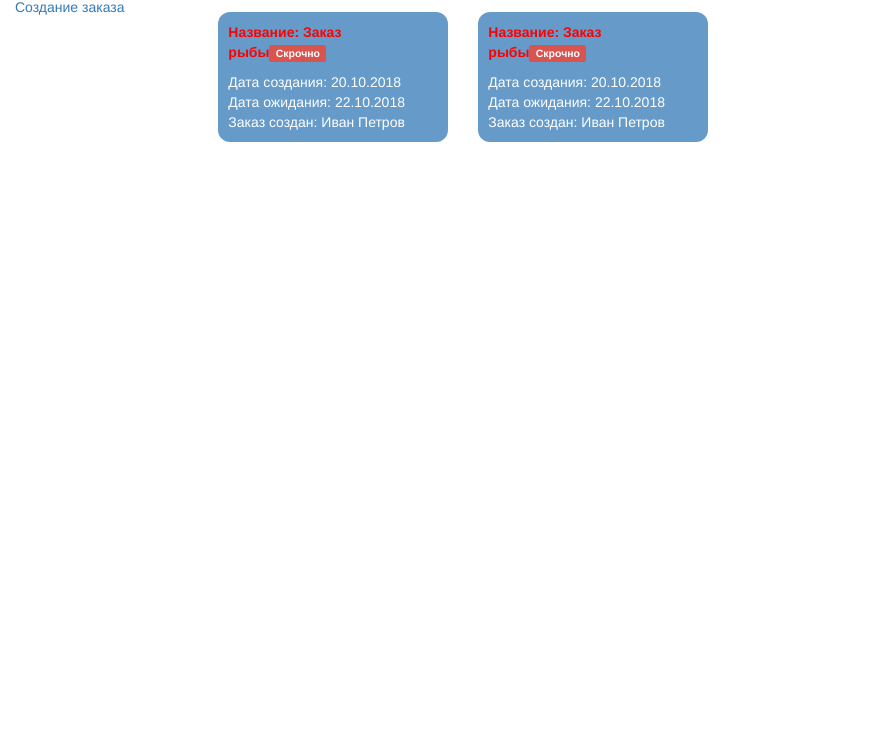
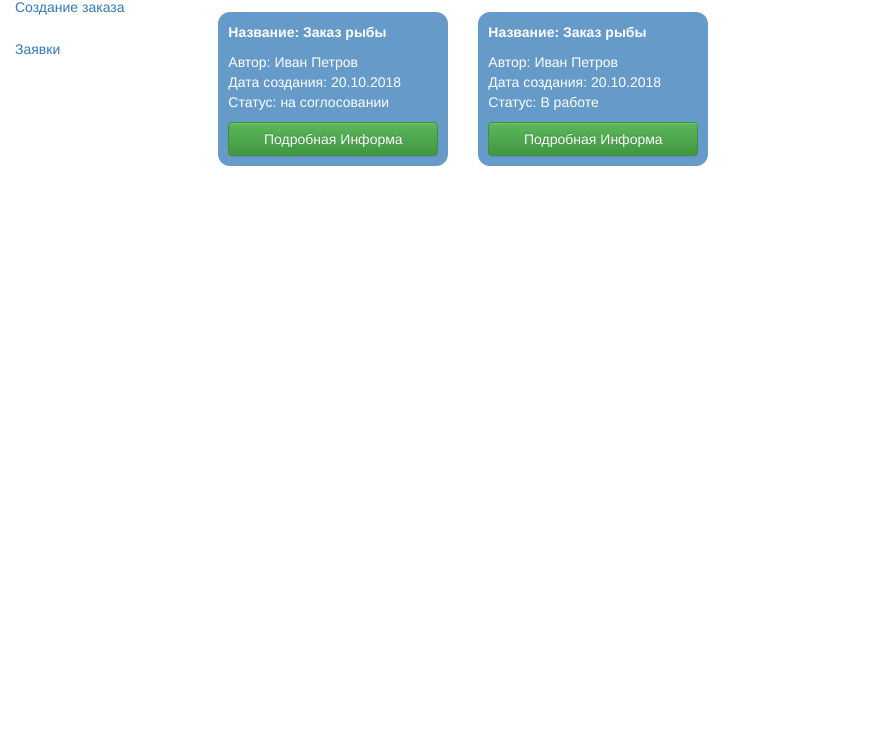
Before and after one commit to BelyaevIgorYurievich/creat__purchase, a React app: page / in a window 1280 px wide. Shown: the part 55-800 px from the top of the page, without its empty margins (0-870 px from the left). Built offline with nearby package versions, Linux system fonts and the light colour scheme; some packages are replaced by stand-ins of ours.

Commit message:
Добавляет новый таб Заявки + доработки компонента ItemList

```diff
--- a/package.json
+++ b/package.json
@@ -28,7 +28,7 @@
   "author": "",
   "license": "ISC",
   "dependencies": {
-    "babel-core": "^6.26.0",
+    "babel-core": "^6.26.3",
     "babel-jest": "^22.4.3",
     "babel-loader": "^7.1.2",
     "babel-plugin-transform-decorators-legacy": "^1.3.4",
@@ -45,7 +45,7 @@
     "formik": "^0.11.11",
     "html-webpack-plugin": "^2.30.1",
     "jest": "^22.4.3",
-    "less": "^3.0.0-alpha.3",
+    "less": "^3.0.2",
     "less-loader": "^4.0.5",
     "moment": "^2.18.1",
     "react": "^16.0.0",
--- a/source/App.js
+++ b/source/App.js
@@ -1,31 +1,43 @@
 import React from 'react'
+import PropTypes from 'prop-types'
 import { Tab, Row, Nav, NavItem, Col } from 'react-bootstrap'
+import { connect } from 'react-redux';
 
-import OrdersList from 'OrdersList'
+import ItemList from 'ItemList'
 import CreatOrder from 'CreatOrder'
 
 import './style.less'
 
 
-export default class App extends React.Component {
+class App extends React.Component {
 
   render() {
+
+    const {
+      orders,
+      applications
+    } = this.props
+
     return (
-      <Tab.Container defaultActiveKey="my_order">
-        <Row className="clearfix">
+      <Tab.Container defaultActiveKey='orders_list'>
+        <Row className='clearfix'>
           <Col sm={2}>
-            <Nav bsStyle="pills" stacked>
-              <NavItem eventKey="my_order">Мои заказы</NavItem>
-              <NavItem eventKey="creat_order">Создание заказа</NavItem>
+            <Nav bsStyle='pills' stacked>
+              <NavItem eventKey='orders_list'>Заказы</NavItem>
+              <NavItem eventKey='creat_order'>Создание заказа</NavItem>
+              <NavItem eventKey='application_list'>Заявки</NavItem>
             </Nav>
           </Col>
           <Col sm={10}>
             <Tab.Content animation>
-              <Tab.Pane eventKey="my_order">
-                <OrdersList/>
+              <Tab.Pane eventKey='orders_list'>
+                <ItemList titel='Заказы' items={orders}/>
               </Tab.Pane>
-              <Tab.Pane eventKey="creat_order">
+              <Tab.Pane eventKey='creat_order'>
                 <CreatOrder/>
+              </Tab.Pane>
+              <Tab.Pane eventKey='application_list'>
+                <ItemList titel='Заявки' items={applications}/>
               </Tab.Pane>
             </Tab.Content>
           </Col>
@@ -34,3 +46,15 @@ export default class App extends React.Component {
     )
   }
 }
+
+App.propTypes = {
+  orders: PropTypes.array,
+  applications: PropTypes.array,
+}
+
+export default connect(
+  (store) => ({
+    orders: store.orderReducer.orders,
+    applications: store.applicationsReducer.applications,
+  })
+)(App);
--- a/source/index.js
+++ b/source/index.js
@@ -4,7 +4,7 @@ import { AppContainer } from 'react-hot-loader';
 import { combineReducers, createStore } from 'redux';
 import { Provider } from 'react-redux';
 
-import store from './store';
+import store from 'Store';
 import App from './App.js';
 
 const rootEl = document.getElementById('root');
--- /dev/null
+++ b/source/item_list/index.js
@@ -0,0 +1,46 @@
+import React from 'react'
+import { Row, Col } from 'react-bootstrap'
+import PropTypes from 'prop-types'
+
+import Item from './item'
+
+import './style.less'
+
+export default class ItemList extends React.Component {
+
+  render() {
+
+    const {
+      items,
+      titel,
+      titelEmpty
+      } = this.props
+
+    return (
+      <div>
+        <div className="tab-name">{titel}</div>
+          {
+            items.length ? <div className='orders'>
+              {
+                items.map((item) => {
+                  return <Item key={item.id} item={item}/>
+                })
+              }
+            </div> : <div className='no-orders'>{titelEmpty}</div>
+          }
+      </div>
+    )
+  }
+}
+
+ItemList.defaultProps = {
+  items: [],
+  titel: '',
+  titelEmpty: 'Список пуст'
+}
+
+ItemList.PropTypes = {
+  items: PropTypes.array,
+  titel: PropTypes.string,
+  titelEmpty: PropTypes.string
+}
--- /dev/null
+++ b/source/item_list/item/index.js
@@ -0,0 +1,43 @@
+import React from 'react'
+import PropTypes from 'prop-types'
+import { Label, Button } from 'react-bootstrap'
+
+import './style.less'
+
+export default class Item extends React.PureComponent {
+
+  render() {
+    const {
+      item:{
+        name,
+        dateCreate,
+        status,
+        userName,
+        label
+      }
+    } = this.props
+
+    return (
+      <div className="order">
+        <div className="order__name">Название: {name}</div>
+        <div className="order__row">Автор: {userName}</div>
+        <div className="order__row">Дата создания: {dateCreate}</div>
+        <div className="order__row">Статус: {status}</div>
+        <Button block bsStyle="success">Подробная Информа</Button>
+      </div>
+    )
+  }
+}
+
+Item.defaultProps = {
+  label: ''
+};
+
+Item.propTypes = {
+  id: PropTypes.string,
+  name: PropTypes.string,
+  dateCreate: PropTypes.string,
+  userName: PropTypes.string,
+  status: PropTypes.string,
+  label: PropTypes.string
+}
--- a/source/orders_list/order/style.less
+++ b/source/item_list/item/style.less
@@ -6,7 +6,6 @@
     color: white;
     padding: 10px;
     border-radius: 12px;
-    cursor: pointer;
 
     &__name {
         font-weight: 600;
@@ -19,6 +18,9 @@
 
     &__row {
         display: block;
+        &:last-of-type{
+            margin-bottom: 10px;
+        }
     }
 
 }
--- a/source/orders_list/style.less
+++ b/source/item_list/style.less
@@ -1,6 +1,7 @@
 .orders {
     display: flex;
     flex-wrap: wrap;
+}
 
 .no-orders {
     text-align: center;
@@ -10,7 +11,6 @@
     justify-content: center;
     align-items: center;
 }
-}
 
 .tab-name {
     font-weight: 600;
--- a/source/orders_list/index.js
+++ /dev/null
@@ -1,46 +0,0 @@
-import React from 'react'
-import { Row, Col } from 'react-bootstrap'
-import { connect } from 'react-redux';
-import { bindActionCreators } from 'redux';
-import PropTypes from 'prop-types'
-
-import Order from './order'
-
-import './style.less'
-
-class OrdersList extends React.Component {
-
-  render() {
-
-    const { orders } = this.props
-
-    return (
-      <div>
-        <div className="tab-name">Заказы</div>
-          {
-            orders.length ? <div className='orders'>
-              {
-                orders.map((item) => {
-                  return <Order key={item.id} item={item}/>
-                })
-              }
-            </div> : <div className='no-orders'>Заказов нет</div>
-          }
-      </div>
-    )
-  }
-}
-
-OrdersList.defaultProps = {
-  orders: []
-}
-
-OrdersList.PropTypes = {
-  orders: PropTypes.array
-}
-
-export default connect(
-  (store) => ({
-    orders: store.ordersList.orders
-  })
-)(OrdersList);
--- a/source/orders_list/order/index.js
+++ /dev/null
@@ -1,45 +0,0 @@
-import React from 'react'
-import PropTypes from 'prop-types'
-import { Label } from 'react-bootstrap'
-
-import './style.less'
-
-export default class Order extends React.PureComponent {
-
-  render() {
-    const {
-      item:{
-        name,
-        dateCreate,
-        dateExecution,
-        userName,
-        label
-      }
-    } = this.props
-
-    return (
-      <div className="order">
-          <div className={label ? "order__name danger" : "order__name"}>
-          Название: {name}
-          {!!label && <Label bsStyle="danger">{label}</Label>}
-          </div>
-        <div className="order__row">Дата создания: {dateCreate}</div>
-        <div className="order__row">Дата ожидания: {dateExecution}</div>
-        <div className="order__row">Заказ создан: {userName}</div>
-      </div>
-    )
-  }
-}
-
-Order.defaultProps = {
-  label: ''
-};
-
-Order.propTypes = {
-  id: PropTypes.string,
-  name: PropTypes.string,
-  dateCreate: PropTypes.string,
-  userName: PropTypes.string,
-  dateExecution: PropTypes.string,
-  label: PropTypes.string
-}
--- a/source/rootReducer.js
+++ /dev/null
@@ -1,7 +0,0 @@
-import { combineReducers } from 'redux';
-
-import ordersList from 'OrdersList/reducer';
-
-export default combineReducers({
-    ordersList
-});
--- /dev/null
+++ b/source/store/applicationsReducer.js
@@ -0,0 +1,26 @@
+
+const initialState = {
+  applications: [
+      {
+          id:'22',
+          name:'Заказ рыбы',
+          dateCreate: '20.10.2018',
+          userName: 'Иван Петров',
+          status: 'Принято'
+      },{
+          id:'32',
+          name:'Заказ овощей',
+          dateCreate: '20.10.2018',
+          userName: 'Иван Петров',
+          status: 'Доставлено'
+      }
+    ]
+  };
+
+  export default function (state = initialState, action) {
+    switch (action.type) {
+
+      default:
+        return state;
+    }
+  }
--- a/source/orders_list/reducer.js
+++ b/source/store/orderReducer.js
@@ -6,15 +6,13 @@ const initialState = {
         name:'Заказ рыбы',
         dateCreate: '20.10.2018',
         userName: 'Иван Петров',
-        dateExecution: '22.10.2018',
-        label: 'Скрочно'
+        status: 'на соглосовании'
       },{
         id:'12',
         name:'Заказ рыбы',
         dateCreate: '20.10.2018',
         userName: 'Иван Петров',
-        dateExecution: '22.10.2018',
-        label: 'Скрочно'
+        status: 'В работе'
     }
   ]
 };
--- /dev/null
+++ b/source/store/rootReducer.js
@@ -0,0 +1,9 @@
+import { combineReducers } from 'redux';
+
+import orderReducer from './orderReducer';
+import applicationsReducer from './applicationsReducer';
+
+export default combineReducers({
+    orderReducer,
+    applicationsReducer
+});
--- a/webpack.config.js
+++ b/webpack.config.js
@@ -21,8 +21,9 @@ module.exports = {
     resolve: {
         alias: {
           RadioButton: path.resolve(__dirname, 'source/radio_button'),
-          OrdersList: path.resolve(__dirname, 'source/orders_list'),
-          CreatOrder: path.resolve(__dirname, 'source/creat_order')
+          ItemList: path.resolve(__dirname, 'source/item_list'),
+          CreatOrder: path.resolve(__dirname, 'source/creat_order'),
+          Store: path.resolve(__dirname, 'source/store')
         },
     },
 	plugins: [
--- a/webpack.config.production.js
+++ b/webpack.config.production.js
@@ -46,8 +46,9 @@ module.exports = {
     resolve: {
       alias: {
         RadioButton: path.resolve(__dirname, 'source/radio_button'),
-        OrdersList: path.resolve(__dirname, 'source/orders_list'),
-        CreatOrder: path.resolve(__dirname, 'source/creat_order')
+        ItemList: path.resolve(__dirname, 'source/item_list'),
+        CreatOrder: path.resolve(__dirname, 'source/creat_order'),
+        Store: path.resolve(__dirname, 'source/store')
       },
   },
   module: {
```
Also changed, not shown: source/store/index.js (renamed from source/store.js), 1 other file. Lines whose indentation alone changed are shown as unchanged.
